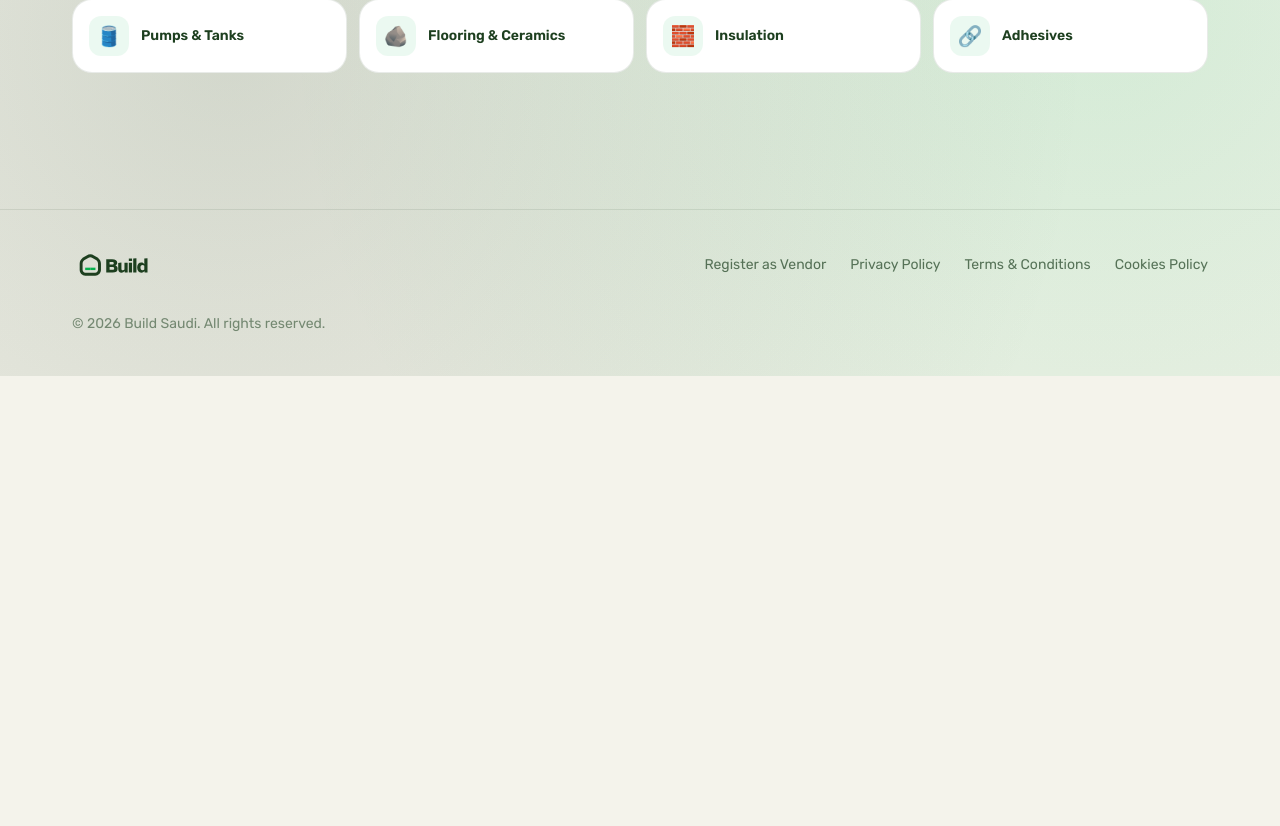
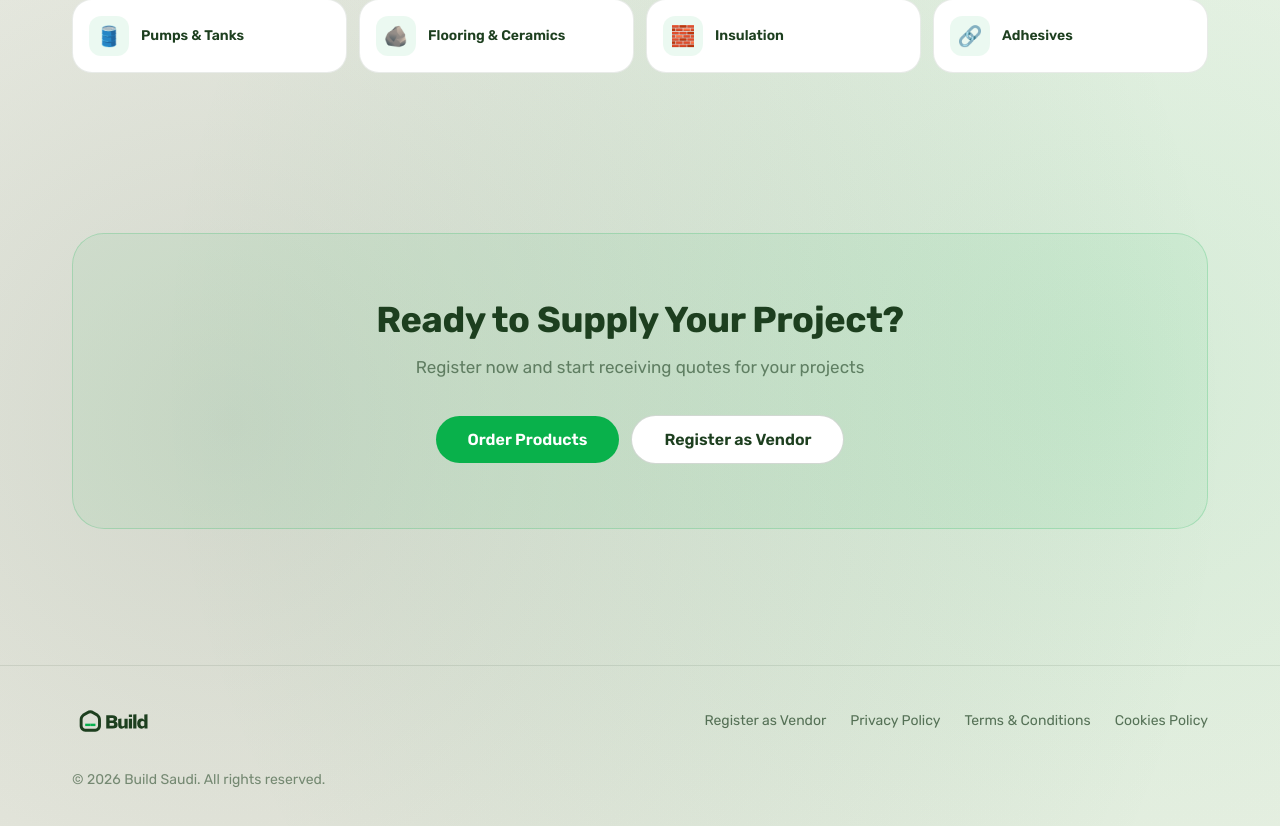
Before and after one commit to sulaimanalsuqub/buildsaudi, a Next.js app: page / in a window 1280 px wide. Shown: the part 1712-2538 px from the top of the page. Before the commit the page ends 2088 px from the top, so only its background shows below. Built offline with nearby package versions, Linux system fonts and the light colour scheme.

Commit message:
fix: add CTA section, fix language toggle label, fix Arabic error messages
Co-Authored-By: Claude <noreply@anthropic.com>

```diff
--- a/components/forms/vendor-registration-form.tsx
+++ b/components/forms/vendor-registration-form.tsx
@@ -442,9 +442,9 @@ function Field({ label, children, className }: { label: string; children: React.
   );
 }
 
-function ErrorText({ text, isRtl }: { text?: string; isRtl: boolean }) {
+function ErrorText({ text }: { text?: string; isRtl: boolean }) {
   if (!text) return null;
-  return <p className="type-small text-red-600">{isRtl ? "يرجى التحقق من هذا الحقل" : text}</p>;
+  return <p className="type-small text-red-600">{text}</p>;
 }
 
 function OptionGrid({ children }: { children: React.ReactNode }) {
--- a/components/layout/site-header.tsx
+++ b/components/layout/site-header.tsx
@@ -48,7 +48,7 @@ export function SiteHeader({ isRtl = false }: SiteHeaderProps) {
           href={languageHref}
           className="rounded-full border border-brand-dark/20 bg-white/60 px-4 py-1.5 text-xs font-semibold text-brand-dark backdrop-blur-sm transition-all hover:bg-white/80 hover:border-brand-dark/35"
         >
-          {isRtl ? "EN" : "ع"}
+          {isRtl ? "EN" : "AR"}
         </Link>
       </Container>
     </header>
--- a/components/sections/home-content.tsx
+++ b/components/sections/home-content.tsx
@@ -254,6 +254,35 @@ export function HomeContent({ isRtl = false }: HomeContentProps) {
         </Container>
       </section>
 
+      {/* ── CTA ── */}
+      <section className="py-10 md:py-20">
+        <Container>
+          <motion.div
+            initial={{ opacity: 0, y: 20 }}
+            whileInView={{ opacity: 1, y: 0 }}
+            viewport={{ once: true }}
+            transition={{ duration: 0.45 }}
+            className="rounded-[24px] border border-brand-primary/20 bg-brand-primary/[0.06] px-6 py-12 text-center sm:rounded-[32px] sm:px-12 md:py-16"
+          >
+            <h2 className="type-section-title mx-auto text-brand-dark">{t.ctaTitle}</h2>
+            <p className="type-body mx-auto mt-3 max-w-lg text-brand-dark/60">{t.ctaSub}</p>
+            <div className="mt-8 flex flex-col items-stretch justify-center gap-3 sm:flex-row sm:items-center">
+              <Link
+                href={isRtl ? "/ar/get-quote" : "/get-quote"}
+                className="rounded-full bg-brand-primary px-8 py-3.5 type-button text-white transition-all hover:bg-brand-dark text-center"
+              >
+                {t.primaryCta}
+              </Link>
+              <Link
+                href={isRtl ? "/ar/register" : "/register"}
+                className="rounded-full border border-brand-dark/20 bg-white px-8 py-3.5 type-button text-brand-dark transition-all hover:border-brand-dark/40 hover:bg-brand-dark/[0.03] text-center"
+              >
+                {t.ctaBtn}
+              </Link>
+            </div>
+          </motion.div>
+        </Container>
+      </section>
 
     </main>
   );
```
